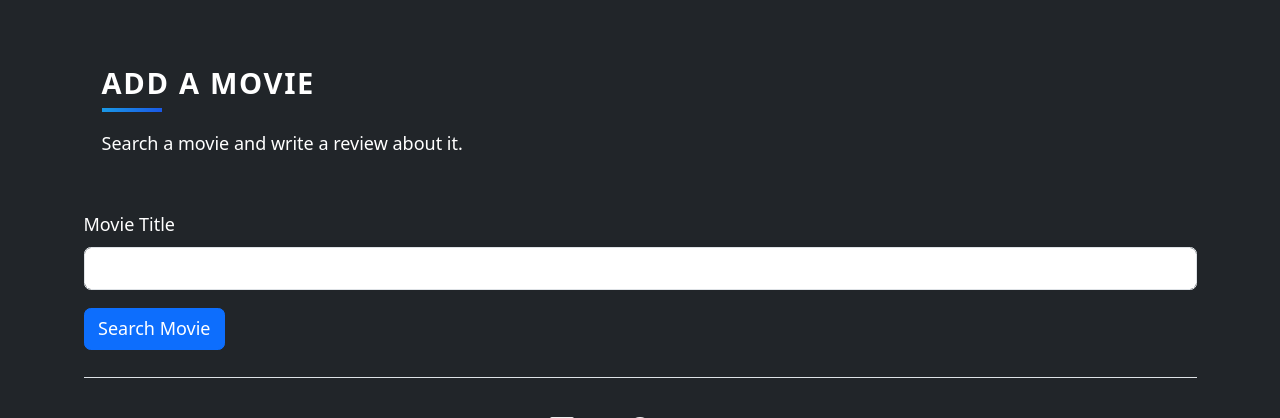
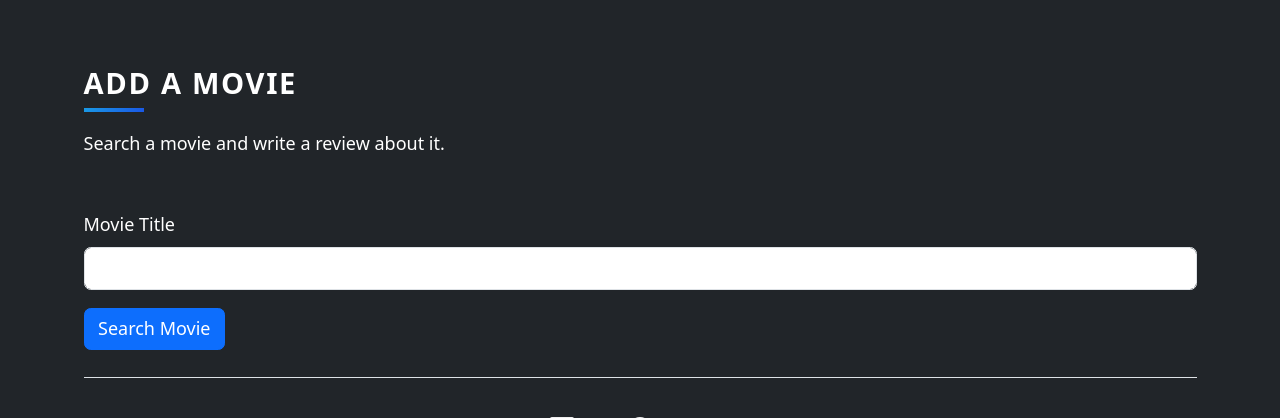
Before and after one commit to timonrieger/filmhub, a Flask app: page /add in a window 1280 px wide. Shown: the part 100-518 px from the top of the page. Run offline with Flask 3, Linux system fonts and the light colour scheme; the visitor is signed in with stand-in values (Sample User, id 1); some libraries are stand-ins or nearby versions.

Commit message:
drop heading margin left

```diff
--- a/static/css/styles.css
+++ b/static/css/styles.css
@@ -34,7 +34,6 @@ p.overview {
 }
 .heading {
   width: 100%;
-  margin-left: 1rem;
   font-weight: 900;
   font-size: 1.618rem;
   text-transform: uppercase;
@@ -57,7 +56,6 @@ p.overview {
 .description {
   width: 100%;
   margin-top: 0;
-  margin-left: 1rem;
   margin-bottom: 3rem;
 }
 .card {
```
